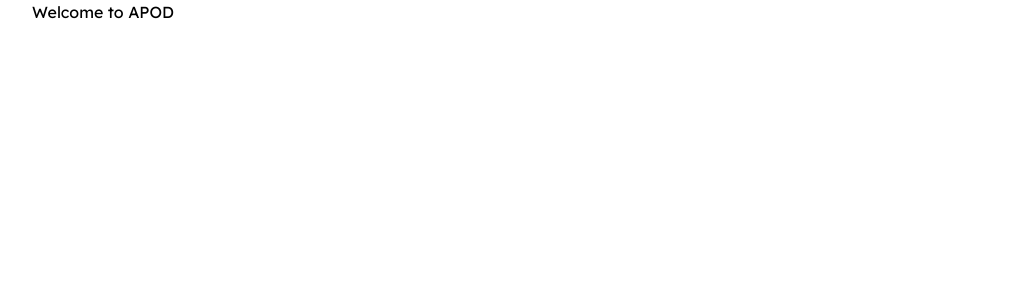
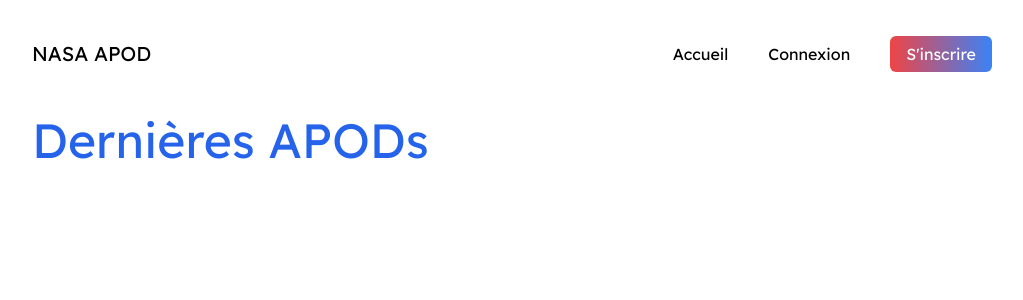
Before and after one commit to eppeque/APOD, a SvelteKit app: page / in a window 1280 px wide. Shown: the top 300 px of the page, without its empty margins (128-1151 px from the left). Built offline with nearby package versions, Linux system fonts and the light colour scheme; no server answers.

Commit message:
Added basic structure

```diff
--- /dev/null
+++ b/src/components/Navbar.svelte
@@ -0,0 +1,20 @@
+<script>
+  import { base } from "$app/paths";
+  import Navlink from "./Navlink.svelte";
+</script>
+
+<nav class="py-10 flex justify-between items-center">
+  <h2 class="text-lg lg:text-xl">NASA APOD</h2>
+
+  <ul class="flex gap-10">
+    <Navlink text="Accueil" url="{base}/" />
+    <Navlink text="Connexion" url="{base}/sign-in" />
+    <li>
+      <a
+        href="/sign-up"
+        class="py-2 px-4 bg-gradient-to-r from-red-500 to-blue-500 text-white rounded-md"
+        >S'inscrire</a
+      >
+    </li>
+  </ul>
+</nav>
--- /dev/null
+++ b/src/components/Navlink.svelte
@@ -0,0 +1,15 @@
+<script lang="ts">
+  import { page } from "$app/stores";
+
+  export let text: string;
+  export let url: string;
+</script>
+
+<li>
+  <a
+    href={url}
+    class={`hover:underline hover:text-blue-600 ${
+      `${$page.url.pathname}/` === url ? "text-blue-600" : ""
+    }`}>{text}</a
+  >
+</li>
--- /dev/null
+++ b/src/components/Spinner.svelte
@@ -0,0 +1,19 @@
+<div role="status">
+  <svg
+    aria-hidden="true"
+    class="w-8 h-8 mr-2 text-gray-200 animate-spin dark:text-gray-600 fill-blue-600"
+    viewBox="0 0 100 101"
+    fill="none"
+    xmlns="http://www.w3.org/2000/svg"
+  >
+    <path
+      d="M100 50.5908C100 78.2051 77.6142 100.591 50 100.591C22.3858 100.591 0 78.2051 0 50.5908C0 22.9766 22.3858 0.59082 50 0.59082C77.6142 0.59082 100 22.9766 100 50.5908ZM9.08144 50.5908C9.08144 73.1895 27.4013 91.5094 50 91.5094C72.5987 91.5094 90.9186 73.1895 90.9186 50.5908C90.9186 27.9921 72.5987 9.67226 50 9.67226C27.4013 9.67226 9.08144 27.9921 9.08144 50.5908Z"
+      fill="currentColor"
+    />
+    <path
+      d="M93.9676 39.0409C96.393 38.4038 97.8624 35.9116 97.0079 33.5539C95.2932 28.8227 92.871 24.3692 89.8167 20.348C85.8452 15.1192 80.8826 10.7238 75.2124 7.41289C69.5422 4.10194 63.2754 1.94025 56.7698 1.05124C51.7666 0.367541 46.6976 0.446843 41.7345 1.27873C39.2613 1.69328 37.813 4.19778 38.4501 6.62326C39.0873 9.04874 41.5694 10.4717 44.0505 10.1071C47.8511 9.54855 51.7191 9.52689 55.5402 10.0491C60.8642 10.7766 65.9928 12.5457 70.6331 15.2552C75.2735 17.9648 79.3347 21.5619 82.5849 25.841C84.9175 28.9121 86.7997 32.2913 88.1811 35.8758C89.083 38.2158 91.5421 39.6781 93.9676 39.0409Z"
+      fill="currentFill"
+    />
+  </svg>
+  <span class="sr-only">Loading...</span>
+</div>
--- /dev/null
+++ b/src/components/Title.svelte
@@ -0,0 +1,5 @@
+<script lang="ts">
+  export let text: string;
+</script>
+
+<h1 class="text-5xl py-2 text-blue-600">{text}</h1>
--- /dev/null
+++ b/src/lib/apod.ts
@@ -0,0 +1,36 @@
+const BASE_URL = "https://spacelab.henni.be";
+
+export type Apod = {
+  date: string;
+  title: string;
+  explanation: string;
+  url: string;
+  hdUrl: string;
+  media_type: string;
+  likes: number;
+};
+
+function formatDate(date: Date) {
+  const month = `${
+    date.getMonth() < 10 ? `0${date.getMonth()}` : `${date.getMonth()}`
+  }`;
+  return `${date.getFullYear()}-${month}-${date.getDate()}`;
+}
+
+export async function fetchLatestApods(): Promise<Apod[]> {
+  const now = new Date();
+  const start = new Date();
+  start.setDate(now.getDate() - 6);
+
+  const res = await fetch(
+    `${BASE_URL}/apod?start_date=${formatDate(start)}&end_date=${formatDate(
+      now
+    )}`
+  );
+
+  if (res.ok) {
+    return await res.json();
+  }
+
+  throw Error("Couldn't fetch from API");
+}
--- a/src/lib/index.ts
+++ /dev/null
@@ -1 +0,0 @@
-// place files you want to import through the `$lib` alias in this folder.
--- a/src/routes/+layout.svelte
+++ b/src/routes/+layout.svelte
@@ -1,7 +1,9 @@
 <script>
   import "../app.css";
+  import Navbar from "../components/Navbar.svelte";
 </script>
 
 <div class="px-10 lg:px-40 min-h-screen bg-white font-lexend">
+  <Navbar />
   <slot />
 </div>
--- a/src/routes/+page.svelte
+++ b/src/routes/+page.svelte
@@ -1 +1,27 @@
-<h1>Welcome to APOD</h1>
+<script lang="ts">
+  import Title from "../components/Title.svelte";
+  import Spinner from "../components/Spinner.svelte";
+  import { fetchLatestApods, type Apod } from "$lib/apod";
+  import { onMount } from "svelte";
+
+  let apods: Promise<Apod[]>;
+
+  onMount(() => {
+    apods = fetchLatestApods();
+  });
+</script>
+
+<svelte:head>
+  <title>Accueil - NASA APOD</title>
+</svelte:head>
+
+<Title text="Dernières APODs" />
+{#if apods}
+  {#await apods}
+    <Spinner />
+  {:then results}
+    {#each results as result}
+      <li>{result.title}</li>
+    {/each}
+  {/await}
+{/if}
```
